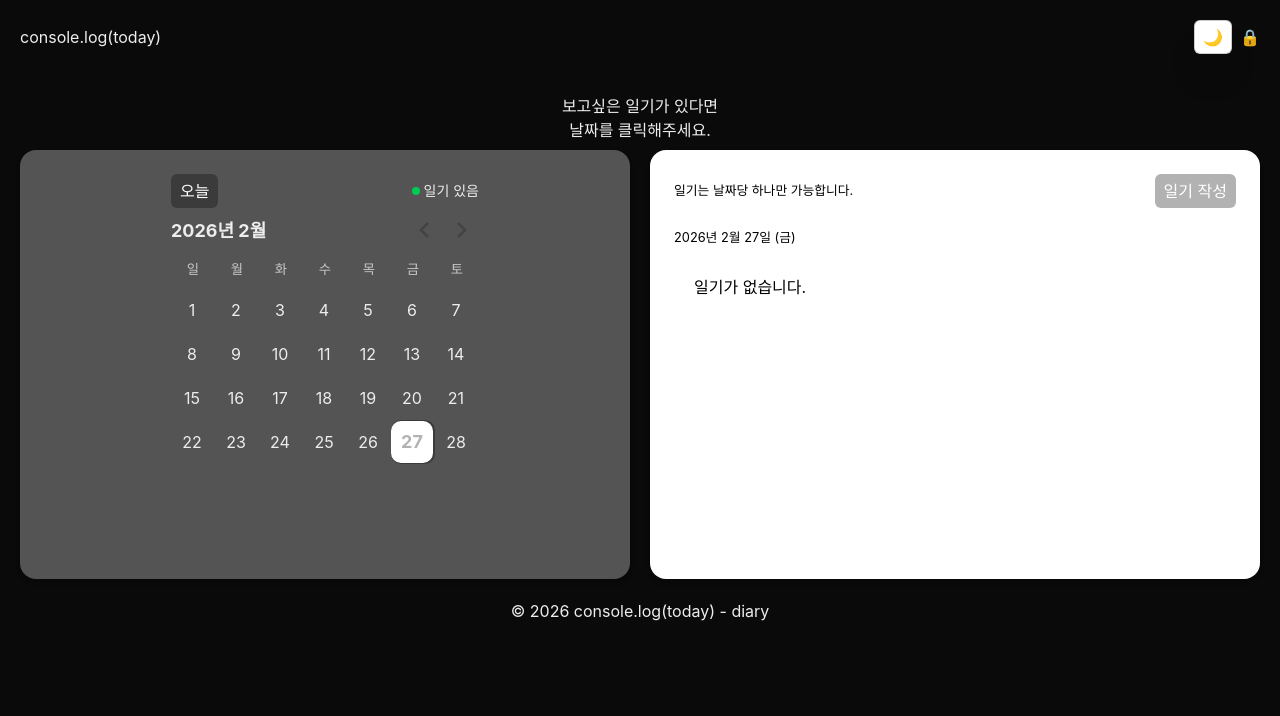
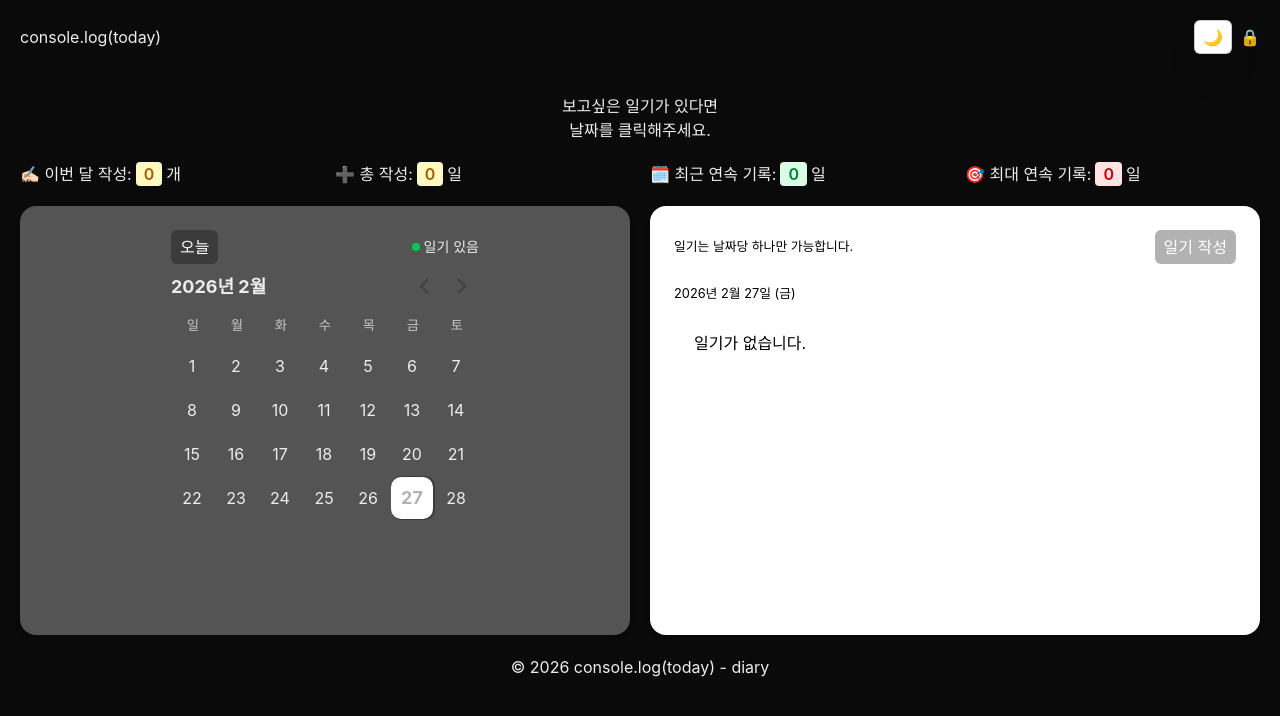
Before and after one commit to goodaseul/console-log-today, a React (Vite) app: page / in a window 1280 px wide. Shown: the top 716 px of the page. Built offline with nearby package versions, Linux system fonts and the light colour scheme.

Commit message:
feature: 연속 streak

```diff
--- a/src/components/Home/diary/Diary.tsx
+++ b/src/components/Home/diary/Diary.tsx
@@ -1,12 +1,21 @@
 import { useState } from "react";
 import Calendar from "./Calendar";
 import DailyDiary from "./DailyDiary";
+import { useDiaryByMonth, useDiaryCount } from "@/hooks/queries";
+import { toYearMonth } from "@/utils/dateFormat";
+import Info from "./Info";
 
 export default function Diary() {
   const [selected, setSelected] = useState<Date>(new Date());
   const [month, setMonth] = useState(new Date());
 
+  const { data: total } = useDiaryCount();
+  const yearMonth = toYearMonth(month);
+  const { data: monthly } = useDiaryByMonth(yearMonth);
+
   return (
+    <div>
+      <Info monthly={monthly ?? []} total={total ?? 0} />
       <div className="md:flex gap-5 md:gap-5 md:justify-between items-stretch">
         <Calendar
           month={month}
@@ -16,5 +25,6 @@ export default function Diary() {
         />
         <DailyDiary selected={selected} />
       </div>
+    </div>
   );
 }
--- /dev/null
+++ b/src/components/Home/diary/Info.tsx
@@ -0,0 +1,46 @@
+import type { Diary } from "@/api/types/diary";
+import { getMaxStreak, getStreak } from "@/utils/streak";
+
+export default function Info({
+  monthly,
+  total,
+}: {
+  monthly: Diary[];
+  total: number;
+}) {
+  const dates = monthly.map((date) => date.diaryDate);
+  const streak = getStreak(dates);
+  const maxStreak = getMaxStreak(dates);
+  return (
+    <ul className="grid gap-5 grid-cols-1 sm:grid-cols-2 md:grid-cols-4 my-5">
+      <li>
+        ✍🏻 이번 달 작성:
+        <span className="mx-1 rounded bg-yellow-100 px-2 py-0.5 font-semibold text-yellow-700">
+          {monthly.length}
+        </span>
+        개
+      </li>
+      <li>
+        ➕ 총 작성:
+        <span className="mx-1 rounded bg-yellow-100 px-2 py-0.5 font-semibold text-yellow-700">
+          {total}
+        </span>
+        일
+      </li>
+      <li>
+        🗓️ 최근 연속 기록:
+        <span className="mx-1 rounded bg-green-100 px-2 py-0.5 font-semibold text-green-700">
+          {streak}
+        </span>
+        일
+      </li>
+      <li>
+        🎯 최대 연속 기록:
+        <span className="mx-1 rounded bg-red-100 px-2 py-0.5 font-semibold text-red-700">
+          {maxStreak}
+        </span>
+        일
+      </li>
+    </ul>
+  );
+}
--- a/src/pages/Home.tsx
+++ b/src/pages/Home.tsx
@@ -7,6 +7,7 @@ export default function Home() {
         보고싶은 일기가 있다면
         <br /> 날짜를 클릭해주세요.
       </h2>
+
       <Diary />
     </section>
   );
--- a/src/pages/Mypage.tsx
+++ b/src/pages/Mypage.tsx
@@ -24,7 +24,7 @@ export default function Mypage() {
       <Button variant="light" onClick={modifyMypage}>
         수정하기
       </Button>
-      <Button onClick={() => console.log("탈퇴할래영 ")}>탈퇴하기</Button>
+      <Button onClick={() => console.log("탈퇴할래영")}>탈퇴하기</Button>
     </>
   ) : (
     <>
@@ -56,8 +56,6 @@ export default function Mypage() {
         </div>
         <div className="mt-5 flex gap-2 justify-end">{buttonStatus}</div>
         <div className="mt-5 rounded-xl border-white flex items-center gap-5">
-          <label htmlFor="">
-            <input type="file" hidden />
           <img
             src={
               user?.avatar_url ??
@@ -66,7 +64,6 @@ export default function Mypage() {
             className="w-20 h-20 rounded-full"
             alt={`${user?.nickname} 프로필 사진`}
           />
-          </label>
           <h3 className="text-2xl">{user?.nickname}님</h3>
         </div>
       </div>
--- /dev/null
+++ b/src/utils/streak.ts
@@ -0,0 +1,40 @@
+import { differenceInCalendarDays, format, subDays } from "date-fns";
+
+export function getStreak(data: string[]) {
+  const set = new Set(data);
+
+  let streak = 0;
+  let current = subDays(new Date(), 1);
+  while (true) {
+    const key = format(current, "yyyy-MM-dd");
+    if (set.has(key)) {
+      streak++;
+      current = subDays(current, 1);
+    } else {
+      break;
+    }
+  }
+
+  return streak;
+}
+
+export function getMaxStreak(dates: string[]) {
+  if (!dates.length) return 0;
+
+  const sorted = dates
+    .map((date) => new Date(date))
+    .sort((a, b) => a.getTime() - b.getTime());
+
+  let max = 1;
+  let current = 1;
+  for (let i = 1; i < sorted.length; i++) {
+    const diff = differenceInCalendarDays(sorted[i], sorted[i - 1]);
+    if (diff === 1) {
+      current++;
+      max = Math.max(max, current);
+    } else if (diff > 1) {
+      current = 1;
+    }
+  }
+  return max;
+}
```
Also changed, not shown: src/api/types/diary.ts (+10 -0 lines). Lines whose indentation alone changed are shown as unchanged.
